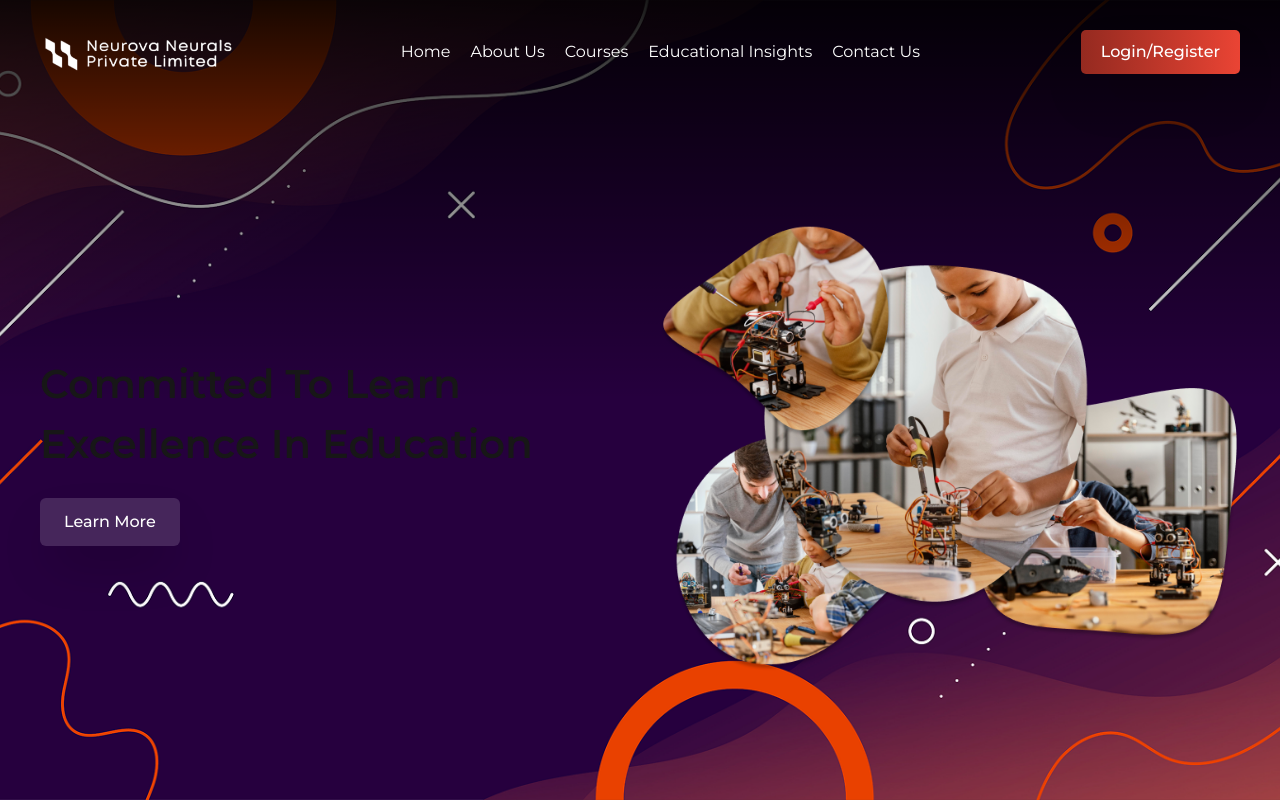
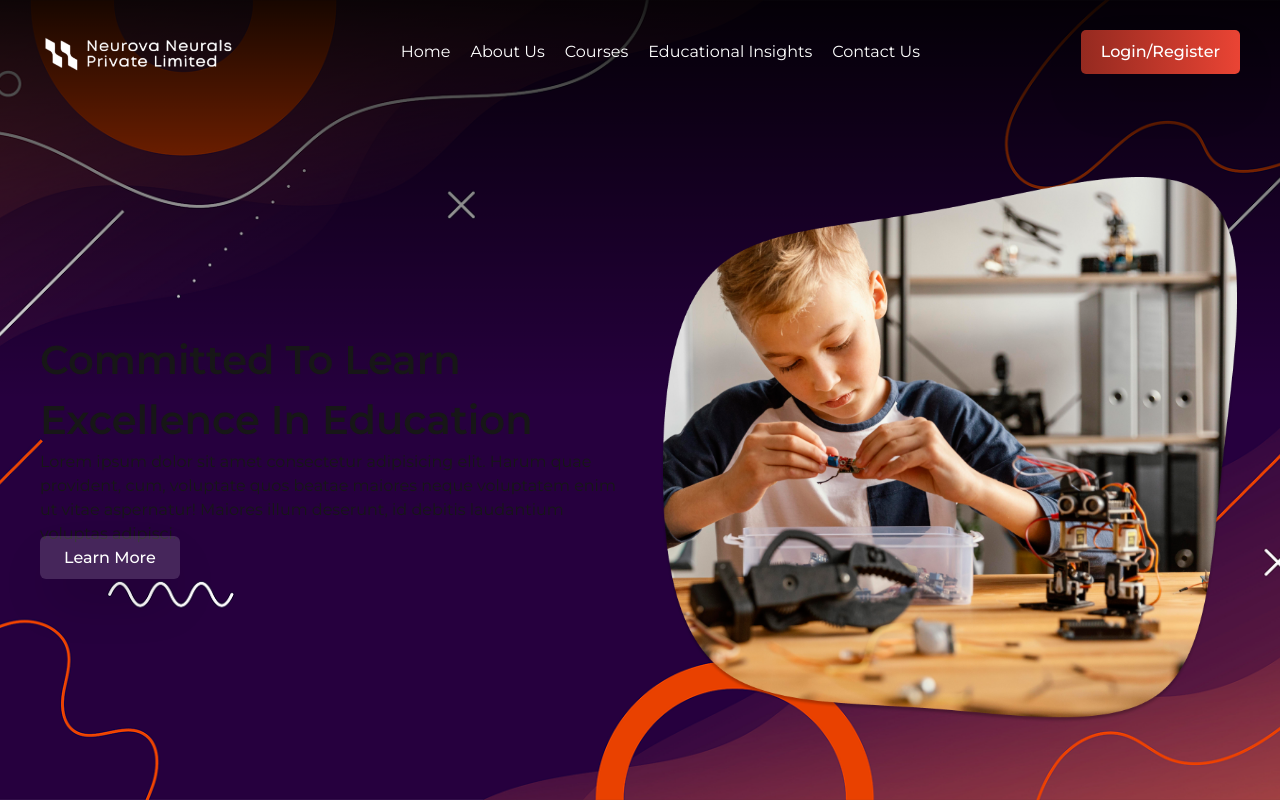
Before and after one commit to akmmubashir/Neurova-Neurals, a Next.js app: page /home in a window 1280 px wide. Shown: the top 802 px of the page. Built offline with nearby package versions, Linux system fonts and the light colour scheme.

Commit message:
hero image changes

```diff
--- a/app/home/components/coursesHome.tsx
+++ b/app/home/components/coursesHome.tsx
@@ -44,9 +44,11 @@ const CoursesHome = () => {
                             <p className='text-[#3a3a3a] text-[16px]'>
                                 {item.content}
                             </p>
+                            <div className='flex'>
                             <Link href="#" className='text-[#2a2a2a] hover:text-[#EA4434] font-medium underline underline-offset-4'>
                                     Learn More
                             </Link>
+                            </div>
                         </div>
                     </div>
                 ))}
--- a/app/home/components/heroLanding.tsx
+++ b/app/home/components/heroLanding.tsx
@@ -1,5 +1,6 @@
 import React from 'react'
 import Image from 'next/image'
+import Link from 'next/link'
 
 const HeroLanding = () => {
     return (
@@ -18,9 +19,10 @@ const HeroLanding = () => {
                         <h1 className='text-[46px] max-2xl:text-[40px] max-xl:text-[36px] font-semibold'>
                             Committed To Learn Excellence In Education
                         </h1>
-                        <button className='cursor-pointer bg-white/15 text-white hover:bg-white/25 px-6 py-3 rounded-md mt-6 font-medium shadow-2xl hover:scale-105 transition-all duration-300'>
+                        <p>Lorem ipsum dolor sit amet consectetur adipisicing elit. Harum quae provident, cum, voluptate quos beatae maiores neque voluptatem enim ut vitae aspernatur! Maiores illum deserunt, id debitis laudantium voluptas adipisci.</p>
+                        <Link href={"/"} className='cursor-pointer bg-white/15 text-white hover:bg-white/25 px-6 py-3 rounded-md mt-6 font-medium shadow-2xl hover:scale-105 transition-all duration-300'>
                             Learn More
-                        </button>
+                        </Link>
                     </div>
                 </div>
                 <div className='col-span-6 flex flex-col justify-center items-start z-10'>
```
Also changed, not shown: public/assets/common/heroImage.png, public/assets/common/heroImage3.png (added).
